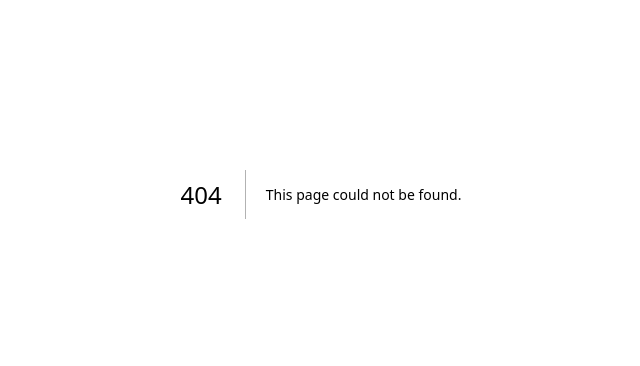
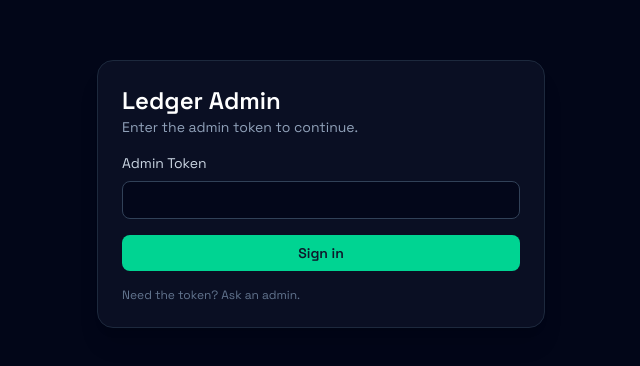
Before and after one commit to jmars319/Ledger, a Next.js app: page /login in a window 1280 px wide. Before the commit this address had no page. Shown: the part 206-572 px from the top of the page, without its empty margins (319-959 px from the left). Built offline with nearby package versions, Linux system fonts and the light colour scheme.

Commit message:
feat: add login and logout routes

```diff
--- /dev/null
+++ b/app/login/page.tsx
@@ -0,0 +1,41 @@
+export default function LoginPage({
+  searchParams,
+}: {
+  searchParams?: { error?: string };
+}) {
+  const error = searchParams?.error === "1";
+
+  return (
+    <div className="flex min-h-screen items-center justify-center bg-slate-950 px-6">
+      <div className="w-full max-w-md rounded-2xl border border-slate-800 bg-slate-900/60 p-6 shadow-xl">
+        <div className="mb-4">
+          <h1 className="text-2xl font-semibold text-white">Ledger Admin</h1>
+          <p className="text-sm text-slate-400">Enter the admin token to continue.</p>
+        </div>
+        {error ? (
+          <div className="mb-4 rounded-lg border border-rose-500/40 bg-rose-500/10 p-3 text-sm text-rose-200">
+            Invalid token. Try again.
+          </div>
+        ) : null}
+        <form method="POST" action="/api/auth/login" className="grid gap-4">
+          <label className="grid gap-2 text-sm text-slate-300">
+            Admin Token
+            <input
+              name="token"
+              type="password"
+              className="w-full rounded-lg border border-slate-700 bg-slate-950/80 px-3 py-2 text-sm text-slate-100"
+              required
+            />
+          </label>
+          <button
+            type="submit"
+            className="w-full rounded-lg bg-emerald-400 px-4 py-2 text-sm font-semibold text-slate-900 hover:bg-emerald-300"
+          >
+            Sign in
+          </button>
+        </form>
+        <div className="mt-4 text-xs text-slate-500">Need the token? Ask an admin.</div>
+      </div>
+    </div>
+  );
+}
--- /dev/null
+++ b/app/logout/route.ts
@@ -0,0 +1,5 @@
+import { NextResponse } from "next/server";
+
+export async function GET(request: Request) {
+  return NextResponse.redirect(new URL("/api/auth/logout", request.url));
+}
```
